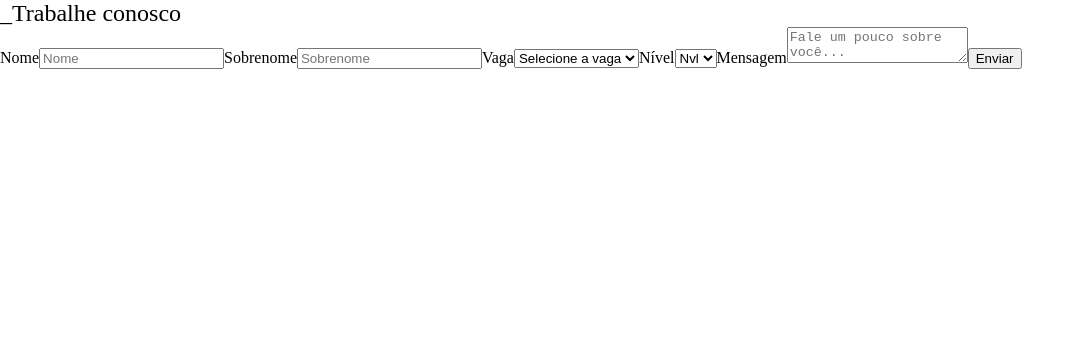
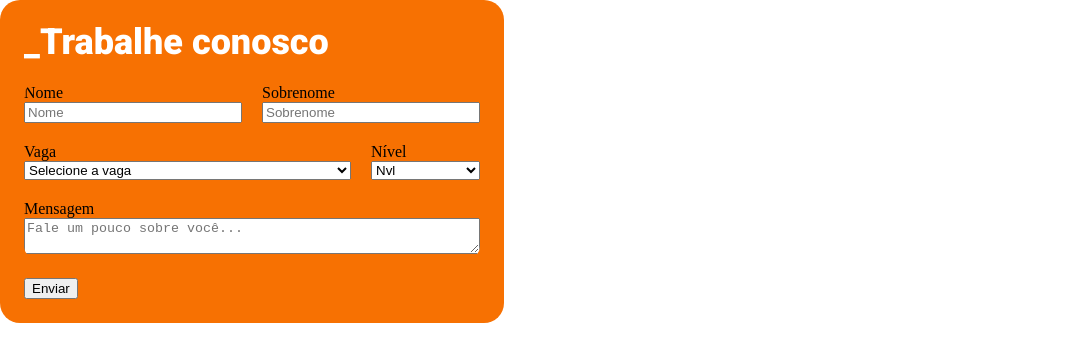
Before and after one commit to allangdasilva/challenge-angular-itau, an Angular app: page / in a window 1280 px wide. Shown: the top 362 px of the page, without its empty margins (0-1085 px from the left). Built offline with nearby package versions, Linux system fonts and the light colour scheme.

Commit message:
Componente InterviewForm estilizado

```diff
--- a/src/app/components/forms/interview-form/interview-form.css
+++ b/src/app/components/forms/interview-form/interview-form.css
@@ -0,0 +1,37 @@
+.form,
+.fields-wrapper,
+.inputs-wrapper,
+.selects-wrapper {
+  display: grid;
+  gap: 20px;
+}
+.form {
+  width: 100%;
+  max-width: 504px;
+  padding: 24px;
+  border-radius: 20px;
+  background-color: var(--primary-color);
+
+  .form-heading {
+    color: var(--text-heading-light);
+  }
+}
+.fields-wrapper {
+  overflow: hidden;
+  border-radius: 12px;
+  margin-top: 4px;
+}
+.inputs-wrapper {
+  grid-template-columns: 1fr;
+}
+.selects-wrapper {
+  grid-template-columns: 1fr;
+}
+@media (width >= 640px) {
+  .inputs-wrapper {
+    grid-template-columns: 1fr 1fr;
+  }
+  .selects-wrapper {
+    grid-template-columns: 1.5fr 0.5fr;
+  }
+}
--- a/src/app/components/forms/interview-form/interview-form.html
+++ b/src/app/components/forms/interview-form/interview-form.html
@@ -1,5 +1,8 @@
-<form>
-  <h2>_Trabalhe conosco</h2>
+<form class="form">
+  <h2 class="form-heading font-title">_Trabalhe conosco</h2>
+
+  <div class="fields-wrapper">
+    <div class="inputs-wrapper">
       <app-input-field
         [id]="'input-name'"
         name="name"
@@ -16,7 +19,9 @@
         placeholder="Sobrenome"
         autocomplete="family-name"
       />
+    </div>
 
+    <div class="selects-wrapper">
       <app-select-field
         [id]="'select-vecancy'"
         name="vecancy"
@@ -31,13 +36,17 @@
         placeholder="Nvl"
         [values]="selectLevelValues"
       />
+    </div>
 
+    <div class="textarea-wrapper">
       <app-textarea-field
         [id]="'textarea-message'"
         name="message"
         label="Mensagem"
         placeholder="Fale um pouco sobre você..."
       />
+    </div>
+  </div>
 
   <app-button-submit />
 </form>
--- a/src/app/components/ui/form/input-field/input-field.ts
+++ b/src/app/components/ui/form/input-field/input-field.ts
@@ -7,10 +7,10 @@ import { Component, input } from '@angular/core';
   styleUrl: './input-field.css',
 })
 export class InputField {
+  id = input.required<string>();
+  name = input.required<string>();
   type = input.required<string>();
   label = input.required<string>();
   placeholder = input.required<string>();
-  name = input.required<string>();
-  id = input.required<string>();
   autocomplete = input<string>();
 }
--- a/src/styles.css
+++ b/src/styles.css
@@ -56,6 +56,12 @@ img {
   max-width: 100%;
   height: auto;
 }
+input,
+select,
+textarea {
+  width: 100%;
+  min-width: none;
+}
 
 .font-body {
   font-family: 'Roboto', sans-serif;
```
Lines whose indentation alone changed are shown as unchanged.
